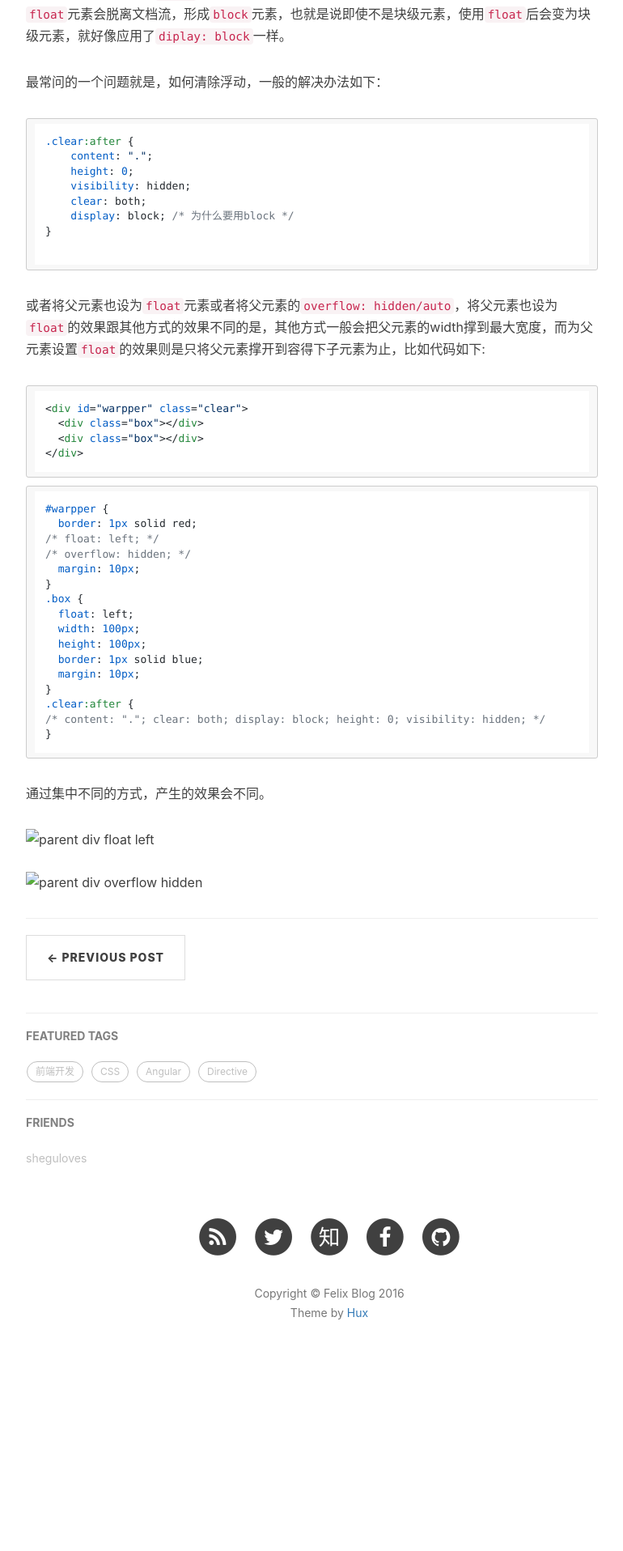
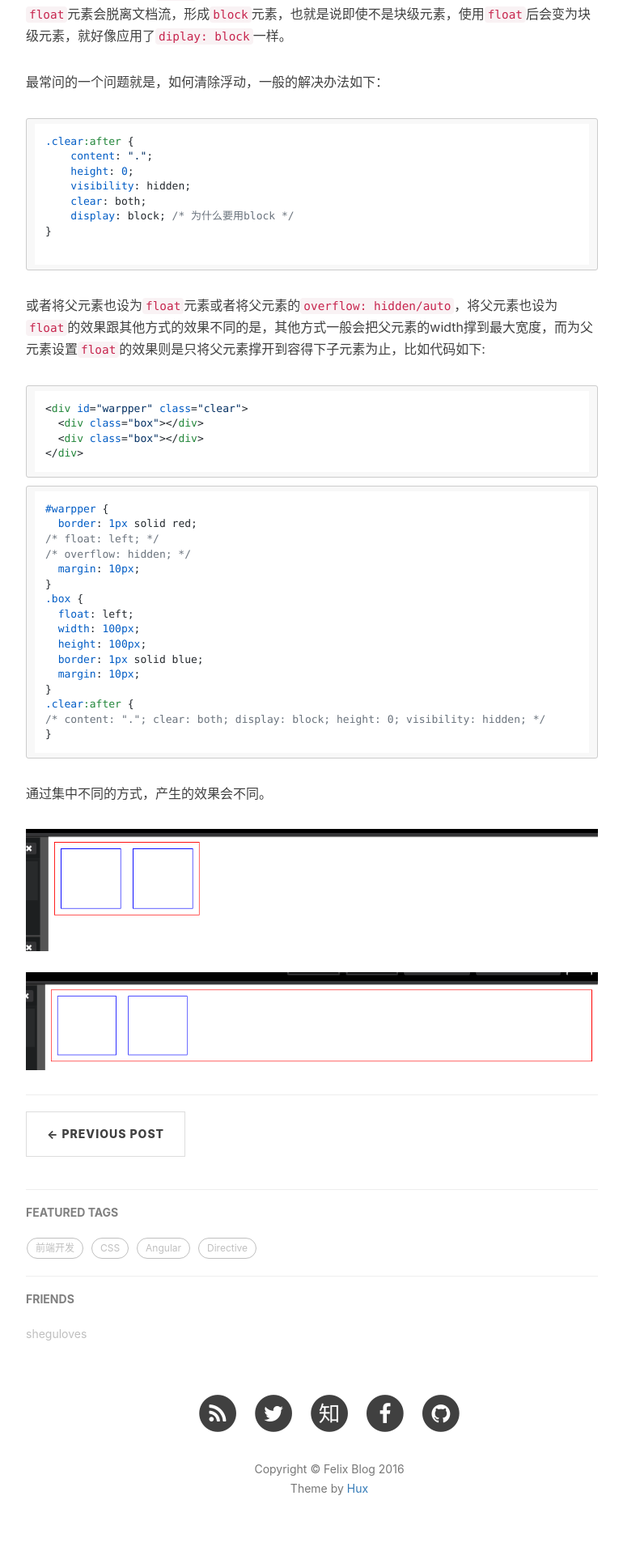
Before and after one commit to sheguloves/blog, a Jekyll site: the page built from _posts/2016-05-08-CSS-Notes.md, in a window 1280 px wide. Shown: the part 1205-3121 px from the top of the page at 81% size, without its empty margins (233-1003 px from the left). Built offline with Jekyll 4.4.1, drawn with Linux system fonts in a browser that asks for light colours; nearby versions of some CDN libraries; comment, search, counter and statistics services are not loaded; before the commit the page ends 2903 px from its top, so only the background shows below that.

Commit message:
Update image path

````diff
--- a/_posts/2016-05-08-CSS-Notes.md
+++ b/_posts/2016-05-08-CSS-Notes.md
@@ -67,5 +67,5 @@ tags:
 ```
 通过集中不同的方式，产生的效果会不同。
 
-![parent div float left](img/css-notes/float-left.png "Parent div float left")
-![parent div overflow hidden](img/css-notes/overflow-hidden.png "Parent div overflow hidden")
+![parent div float left](/img/css-notes/float-left.png "Parent div float left")
+![parent div overflow hidden](/img/css-notes/overflow-hidden.png "Parent div overflow hidden")
````
